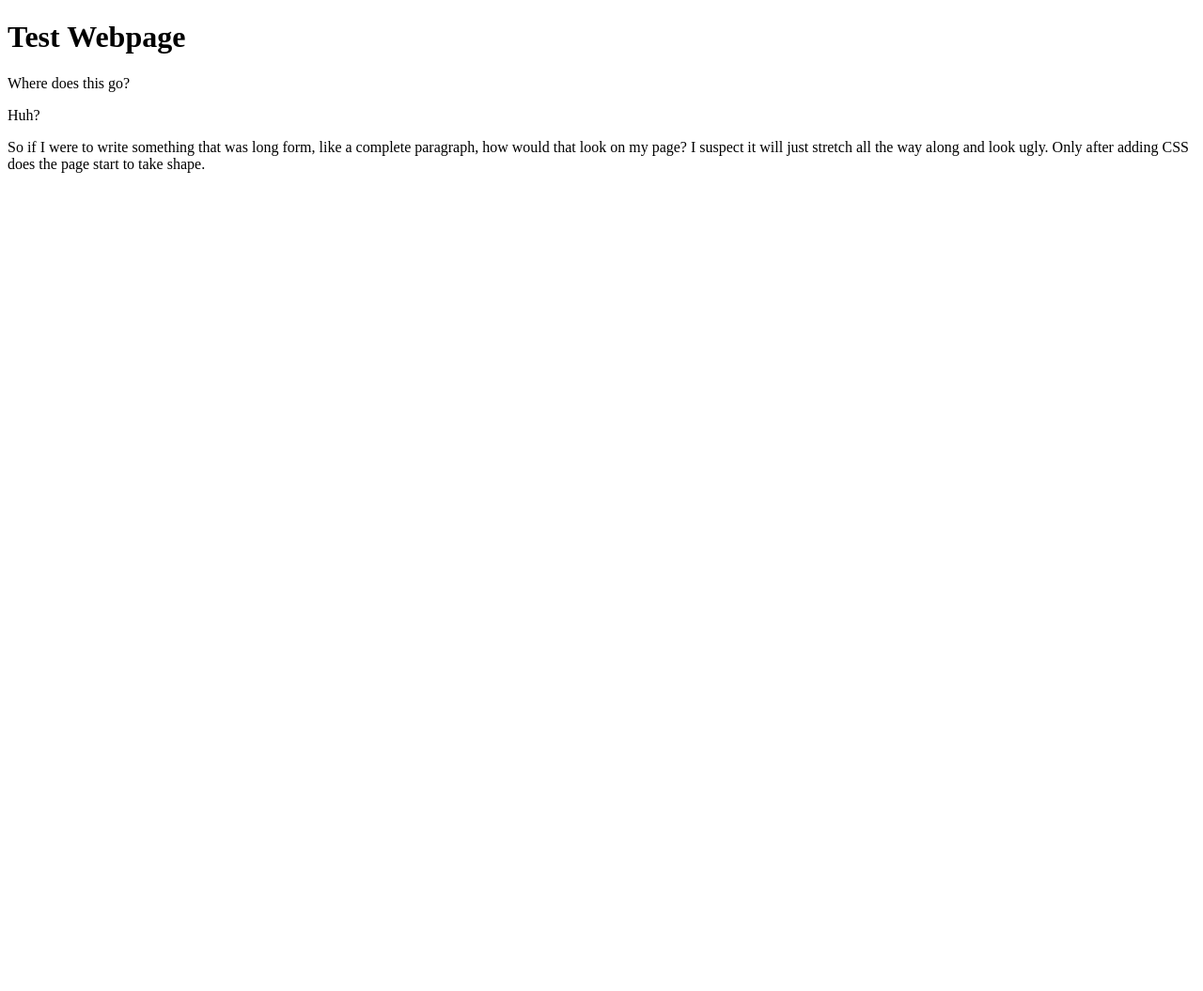
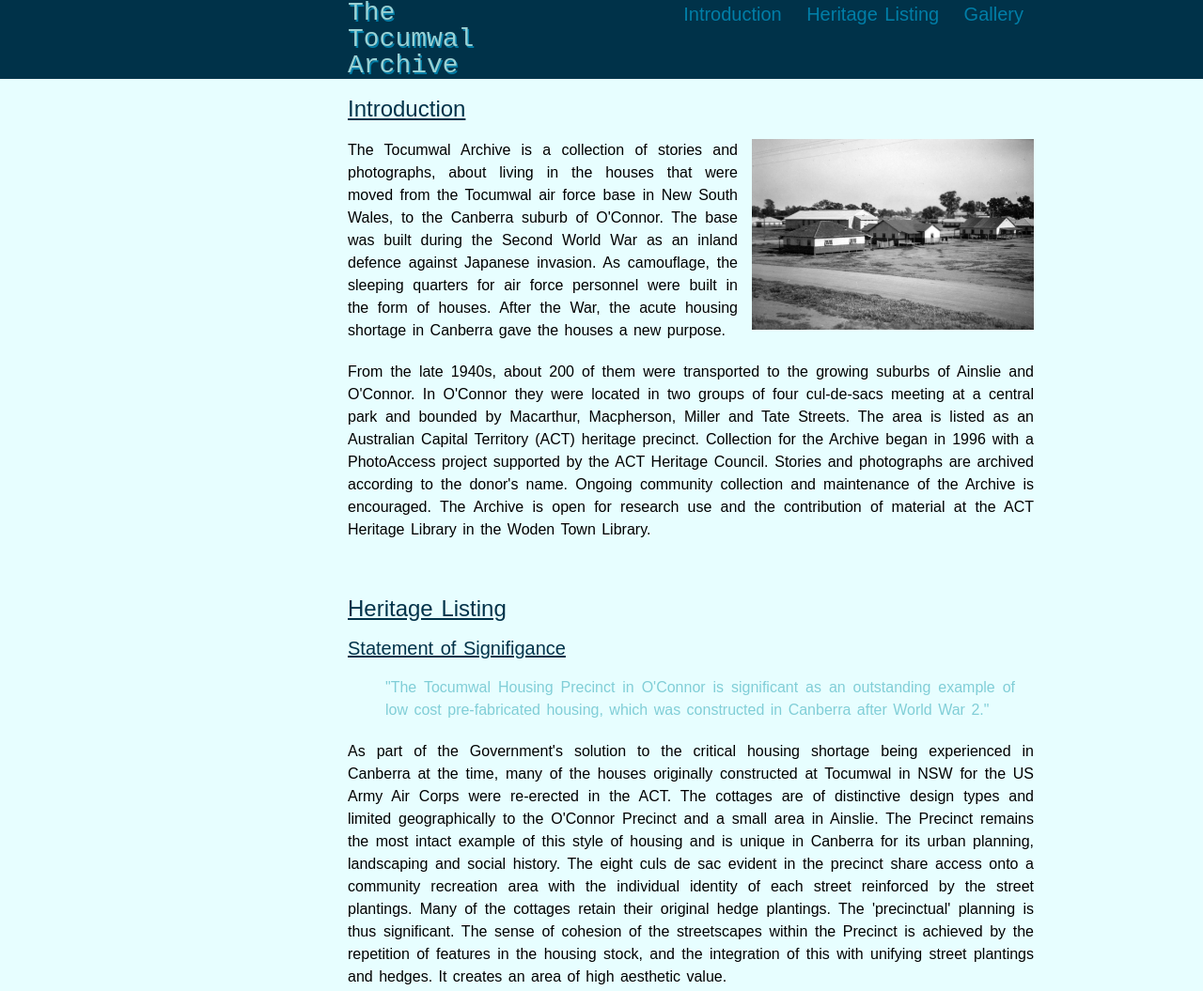
Before and after one commit to u3152151/Beta, a plain HTML site: page index.html in a window 1280 px wide. Shown: the top 1055 px of the page at 94% size. Before the commit the page ends 800 px from the top, so only its background shows below. Drawn offline with Linux system fonts and the light colour scheme.

Commit message:
Add files via upload

```diff
--- /dev/null
+++ b/assets/css/reset.css
@@ -0,0 +1,48 @@
+/* http://meyerweb.com/eric/tools/css/reset/
+   v2.0 | 20110126
+   License: none (public domain)
+*/
+
+html, body, div, span, applet, object, iframe,
+h1, h2, h3, h4, h5, h6, p, blockquote, pre,
+a, abbr, acronym, address, big, cite, code,
+del, dfn, em, img, ins, kbd, q, s, samp,
+small, strike, strong, sub, sup, tt, var,
+b, u, i, center,
+dl, dt, dd, ol, ul, li,
+fieldset, form, label, legend,
+table, caption, tbody, tfoot, thead, tr, th, td,
+article, aside, canvas, details, embed,
+figure, figcaption, footer, header, hgroup,
+menu, nav, output, ruby, section, summary,
+time, mark, audio, video {
+	margin: 0;
+	padding: 0;
+	border: 0;
+	font-size: 100%;
+	font: inherit;
+	vertical-align: baseline;
+}
+/* HTML5 display-role reset for older browsers */
+article, aside, details, figcaption, figure,
+footer, header, hgroup, menu, nav, section {
+	display: block;
+}
+body {
+	line-height: 1;
+}
+ol, ul {
+	list-style: none;
+}
+blockquote, q {
+	quotes: none;
+}
+blockquote:before, blockquote:after,
+q:before, q:after {
+	content: '';
+	content: none;
+}
+table {
+	border-collapse: collapse;
+	border-spacing: 0;
+}
--- /dev/null
+++ b/assets/css/style.css
@@ -0,0 +1,195 @@
+/* CSS File */
+/* Color Pallete
+#e7feff
+#9ad1d4
+#80ced7
+#007ea7
+#003249
+-------------------------------*/
+
+
+/* Basic Page Styles
+-------------------------------*/
+header,
+footer {
+    background-color: #003249;
+}
+
+body {
+    background-color: #e7feff;
+    font-family: sans-serif;
+    margin: 0;
+    word-spacing: 2px;
+}
+
+section {
+    background-color: #007ea7;
+}
+
+.f_inner {
+    background-color: #003249;
+    padding: 40px;
+    margin: 0;
+    min-width: 750px;
+}
+
+.p_inner {
+    background-color: #007ea7;
+    padding: 20px;
+    margin: 0;
+    min-width: 750px;
+}
+
+.b_inner .gallery,
+.b_inner,
+header .h_inner {
+    margin-right: 370px;
+    margin-left: 370px;
+    min-width: 750px;
+}
+
+/* Header and Footer
+-------------------------------*/
+header,
+footer {
+    background-color: #003249;
+}
+
+header h1 a {
+    color: #9ad1d4;
+    text-decoration: none;
+    font-size: 28px;
+}
+
+header h1 a:hover {
+    text-decoration: none;
+    color: #9ad1d4;
+}
+
+footer {
+    text-align: center;
+}
+
+footer a {
+    color: #007ea7;
+    font-size: 40px;
+    text-decoration: none;
+}
+
+footer a:hover {
+    text-decoration: none;
+    color: #9ad1d4;
+}
+
+/* Navigation
+-------------------------------*/
+
+.nav a {
+    color: #007ea7;
+    font-size: 20px;
+    text-decoration: none;
+}
+
+.nav a:hover {
+    text-decoration: none;
+    color: #9ad1d4;
+}
+
+h1 {
+    font-family: monospace;
+    display: inline-block;
+    width: 20%;
+    text-shadow: 1.5px 1.5px #007ea7;
+}
+
+nav {
+    text-align: right;
+    display: inline-block;
+    width: 75%;
+    vertical-align: top;
+    padding-top: 5px;
+}
+
+.nav li {
+    margin-left: 20px;
+    display: inline-block;
+}
+
+h1,
+.nav {
+    display: inline-block;
+}
+
+/* Pagae content - Headings
+-------------------------------*/
+main h2 {
+    font-size: 24px;
+}
+
+main h3 {
+    font-size: 20px;
+}
+
+main h2,
+main h3 {
+    color: #003249;
+    font-family: sans-serif;
+    text-decoration: underline;
+    margin-top: 60px;
+    margin-bottom: 20px;
+    margin-right: 40px;
+}
+
+.head1 {
+    margin-top: 20px;
+}
+
+.head2 {
+    margin-top: 10px;
+}
+
+/* Page Content - Paragraphs and Lists
+----------------------------------*/
+
+main p,
+main ul {
+    line-height: 1.5;
+    margin-top: 20px;
+    margin-bottom: 20px;
+    margin-right: 20px;
+    text-align: justify;
+}
+
+.p1 .parapic01 {
+    float: right;
+    margin-left: 15px;
+    width: 300px;
+}
+
+.p3 {
+    margin-right: 40px;
+    margin-left: 40px;
+    color: #80ced7;
+}
+
+.p_inner h2 {
+    color: #9ad1d4;
+    font-size: 32px;
+    text-align: center;
+    width: 100%;
+    min-width: 100%;
+}
+
+.pictures {
+    margin-right: 10%;
+    margin-left: 10%;
+}
+
+.pic01,
+.pic02,
+.pic03,
+.pic04 {
+    width: 100%;
+    vertical-align: top;
+    padding: 10px;
+}
--- a/index.html
+++ b/index.html
@@ -1,18 +1,74 @@
 <!doctype html>
+<html lang="en">
 
-<html>
-    <head>
-        <title>Index.HTML</title>
-    </head>
+<head>
+    <title>The Tocumwal Archive</title>
+    <meta charset="utf-8">
+    <link rel="stylesheet" href="assets/css/reset.css">
+    <link rel="stylesheet" href="assets/css/style.css">
+</head>
 
-    <body>
-        <h1>Test Webpage</h1>
-        <p>Where does this go?</p>
-        <p>Huh?</p>
-        <p>So if I were to write something that was long form, like a complete paragraph, how would that look on my page? I suspect it will just stretch all the way along and look ugly. Only after adding CSS does the page start to take shape.</p>
-    </body>
+<body id="top">
+    <header>
+        <div class="h_inner">
+            <h1><a href="index.html">The Tocumwal Archive</a></h1>
+            <nav>
+                <ul class="nav">
+                    <li><a href="#introduction">Introduction</a></li>
+                    <li><a href="#heritage">Heritage Listing</a></li>
+                    <li><a href="#gallery">Gallery</a></li>
+                </ul>
+            </nav>
+        </div>
+    </header>
 
+    <main>
+        <div class="b_inner">
+            <h2 class="head1" id="introduction">Introduction</h2>
 
+            <p class="p1" id="p1"> <img class="parapic01" src="assets/image/tocumwal-misc-10.jpg" alt="parapic01">The Tocumwal Archive is a collection of stories and photographs, about living in the houses that were moved from the Tocumwal air force base in New South Wales, to the Canberra suburb of O'Connor. The base was built during the Second World War as an inland defence against Japanese invasion. As camouflage, the sleeping quarters for air force personnel were built in the form of houses. After the War, the acute housing shortage in Canberra gave the houses a new purpose.</p>
 
+            <p class="p2" id="p2">From the late 1940s, about 200 of them were transported to the growing suburbs of Ainslie and O'Connor. In O'Connor they were located in two groups of four cul-de-sacs meeting at a central park and bounded by Macarthur, Macpherson, Miller and Tate Streets. The area is listed as an Australian Capital Territory (ACT) heritage precinct. Collection for the Archive began in 1996 with a PhotoAccess project supported by the ACT Heritage Council. Stories and photographs are archived according to the donor's name. Ongoing community collection and maintenance of the Archive is encouraged. The Archive is open for research use and the contribution of material at the ACT Heritage Library in the Woden Town Library.</p>
+
+            <h2 id="heritage">Heritage Listing</h2>
+
+            <h3 class="head2">Statement of Signifigance</h3>
+
+            <p class="p3">"The Tocumwal Housing Precinct in O'Connor is significant as an outstanding example of low cost pre-fabricated housing, which was constructed in Canberra after World War 2."</p>
+
+            <p class="p4">As part of the Government's solution to the critical housing shortage being experienced in Canberra at the time, many of the houses originally constructed at Tocumwal in NSW for the US Army Air Corps were re-erected in the ACT. The cottages are of distinctive design types and limited geographically to the O'Connor Precinct and a small area in Ainslie. The Precinct remains the most intact example of this style of housing and is unique in Canberra for its urban planning, landscaping and social history. The eight culs de sac evident in the precinct share access onto a community recreation area with the individual identity of each street reinforced by the street plantings. Many of the cottages retain their original hedge plantings. The 'precinctual' planning is thus significant. The sense of cohesion of the streetscapes within the Precinct is achieved by the repetition of features in the housing stock, and the integration of this with unifying street plantings and hedges. It creates an area of high aesthetic value.</p>
+
+            <!-- This section demontrates the use of lists-->
+
+            <h3>Features Intrinsic To The Heritage Significance Of The Place</h3>
+
+            <p>The place comprises:</p>
+
+            <ul>
+                <li>a) The extant ‘Tocumwal’ houses on blocks identified in Figure 43 (affected properties listed in Schedule 1);</li>
+                <li>b) The existing subdivision pattern;</li>
+                <li>c) The road layout including the culs de sac and their streetscapes; and</li>
+                <li>d) The public open spaces contained within the Precinct.</li>
+            </ul>
+        </div>
+        <!--The gallery section demonstrates the use of pictures and sizing-->
+        <section>
+            <div class="p_inner">
+                <h2 class="gallery" id="gallery">Gallery</h2>
+                <div class="pictures">
+                    <img class="pic01" src="assets/image/tocumwal-misc-10.jpg" alt="image01">
+                    <img class="pic02" src="assets/image/tocumwal-misc-3.jpg" alt="image02">
+                    <img class="pic03" src="assets/image/tocumwal-misc-5.jpg" alt="image03">
+                    <img class="pic04" src="assets/image/tocumwal-misc-9.jpg" alt="image04">
+                </div>
+            </div>
+        </section>
+    </main>
+    <footer>
+        <div class="f_inner">
+            <p><a href="#top">Back to top</a></p>
+        </div>
+    </footer>
+</body>
 
 </html>
```
Also changed, not shown: Assets/Image/tocumwal-misc-1.jpg (added), assets/image/tocumwal-misc-1.jpg (added), assets/image/tocumwal-misc-10.jpg (added), assets/image/tocumwal-misc-3.jpg (added), assets/image/tocumwal-misc-5.jpg (added), assets/image/tocumwal-misc-6.jpg (added), assets/image/tocumwal-misc-9.jpg (added), 1 other file.
